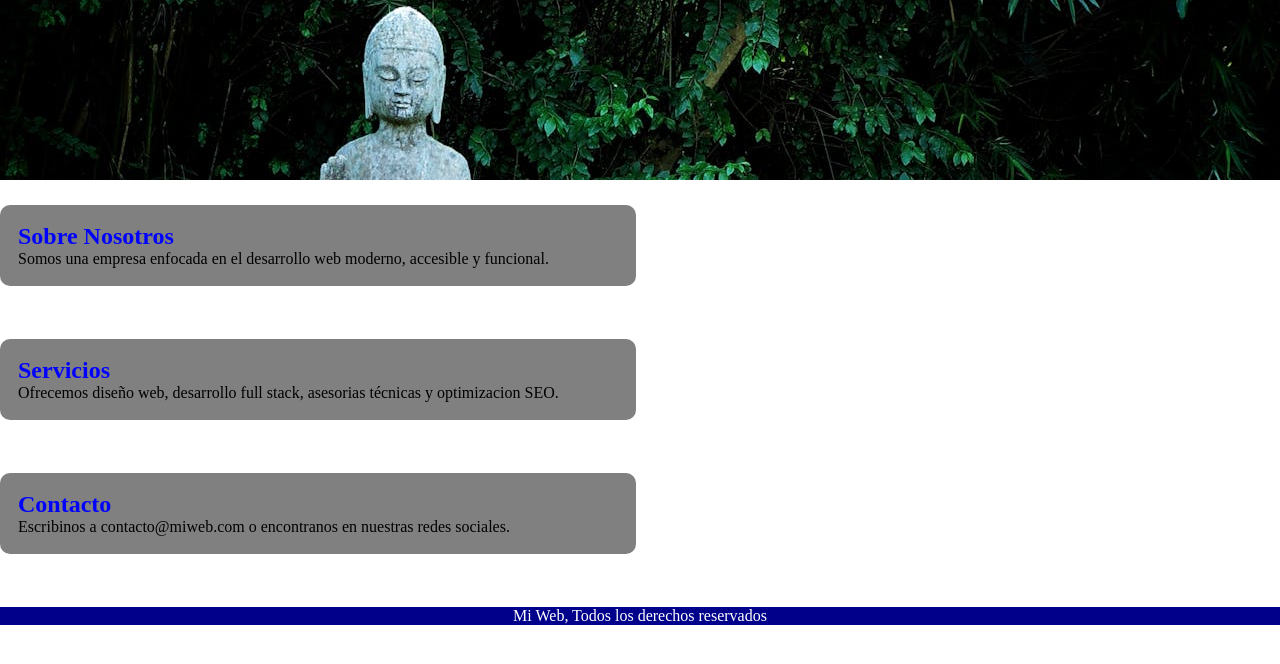
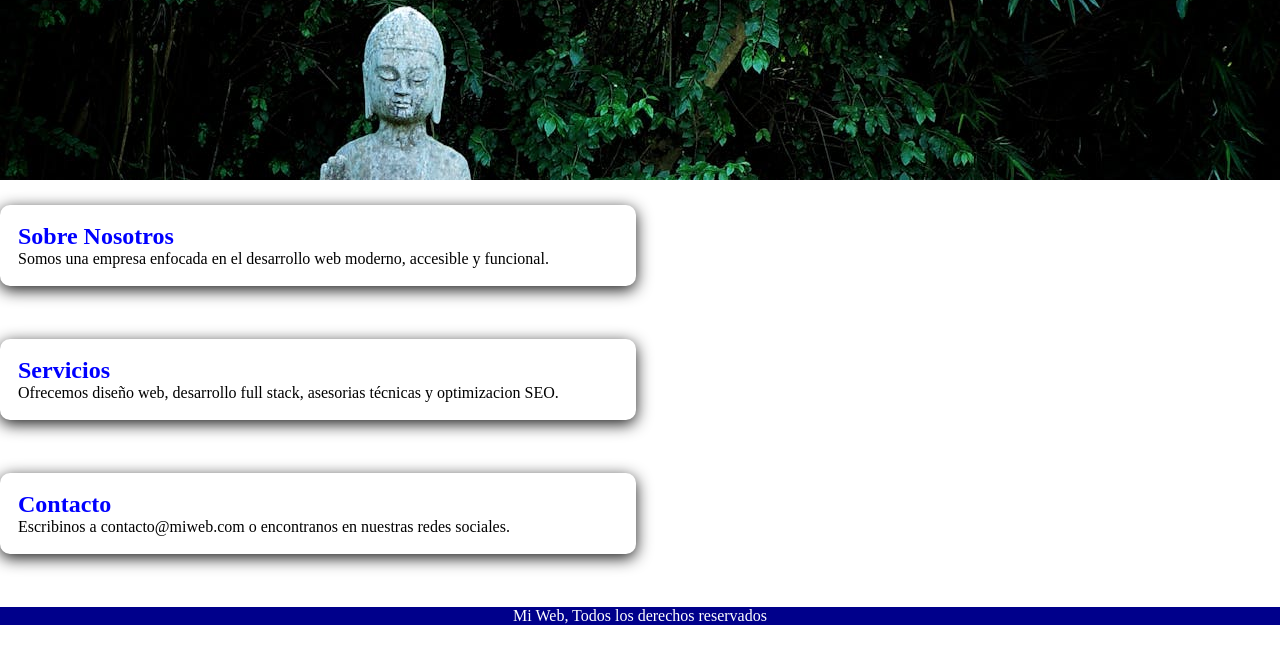
Before and after one commit to Mauri03009/MiWeb, a plain HTML site: page index.html in a window 1280 px wide. Shown: the part 116-780 px from the top of the page. Drawn offline with Linux system fonts and the light colour scheme.

Commit message:
Se agregó box shadow

```diff
--- a/css/style.css
+++ b/css/style.css
@@ -41,14 +41,18 @@ header a{
 }
 
 .content{
-    background-color: grey;
+    background-color: white;
     border-radius: 10px;
     border-style: solid;
-    border-color: grey;
+    border-color: white;
     width: 600px;
     padding: 15px;
     margin: 25px 0px 53px;
+    box-shadow: 0px 4px 16px rgba(0, 0, 0, 0.9);
 }
+
+
+
 
 h2{
     color: blue;
```
